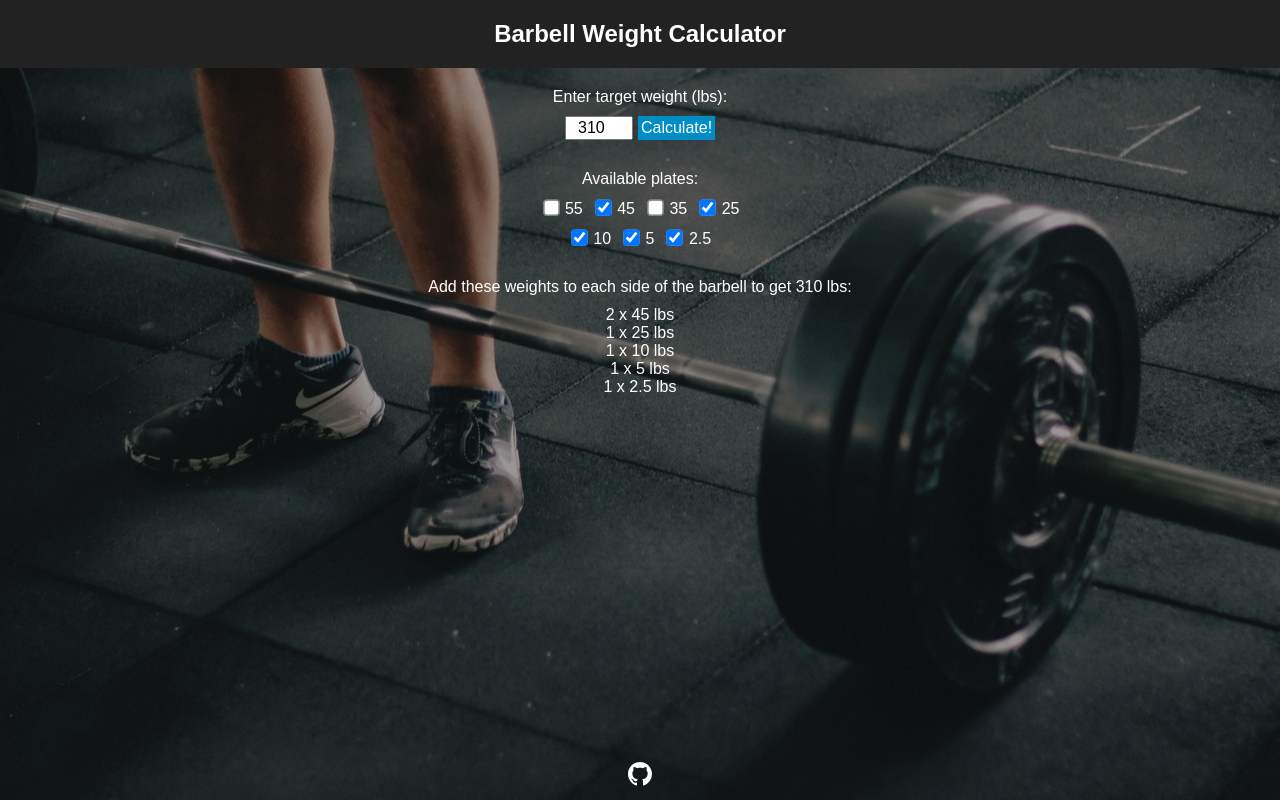
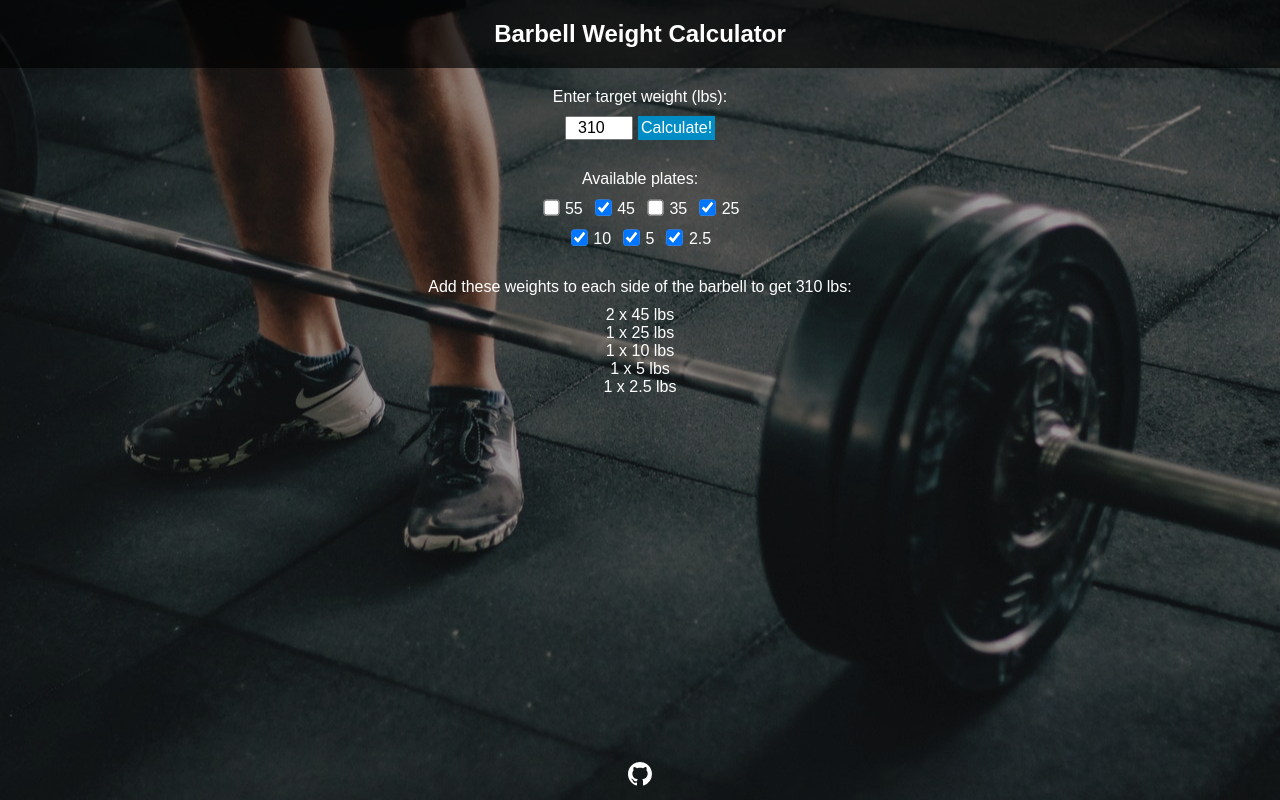
Before and after one commit to doobix/barbell, a React (Create React App) app: page / in a window 1280 px wide. Built offline with nearby package versions, Linux system fonts and the light colour scheme.

Commit message:
make header transparent

```diff
--- a/src/App.css
+++ b/src/App.css
@@ -7,7 +7,7 @@
 }
 
 .App-header {
-  background-color: #222222;
+  background-color: rgba(0, 0, 0, 0.79);
   padding: 20px;
   flex-shrink: 0;
 }
```
